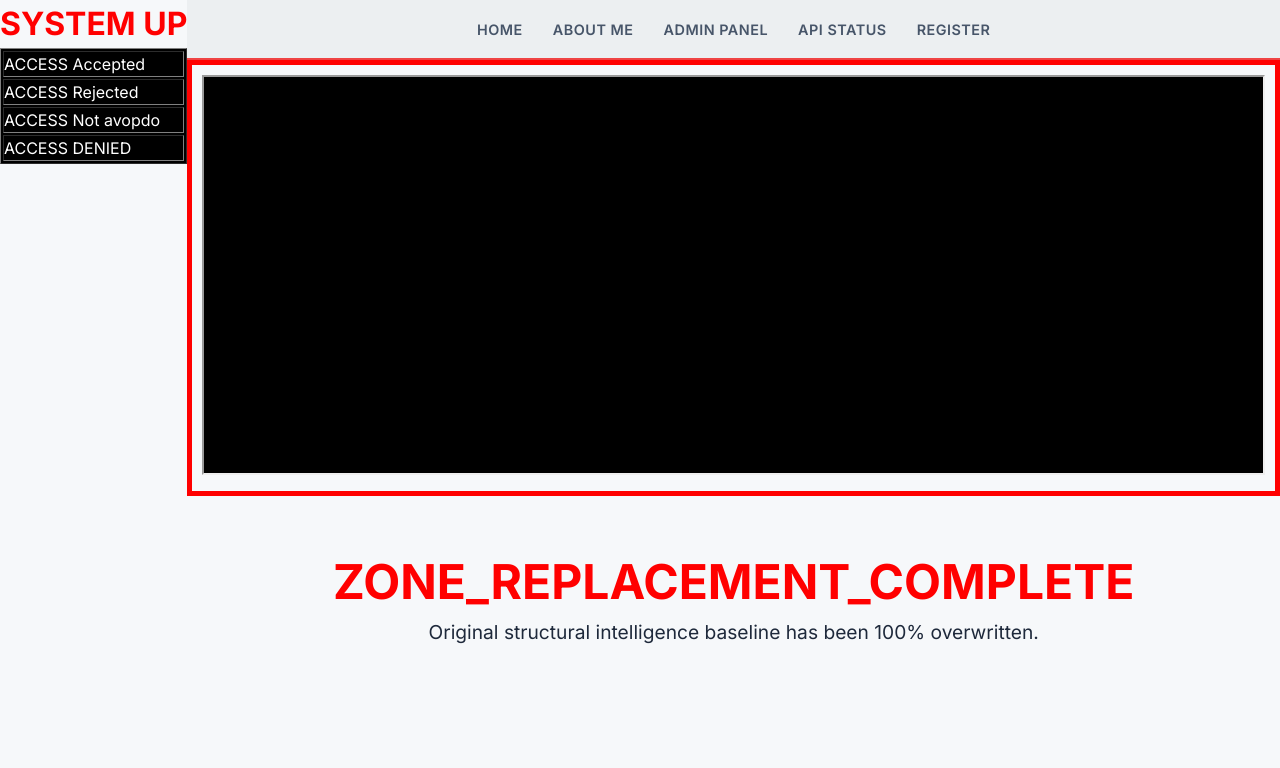
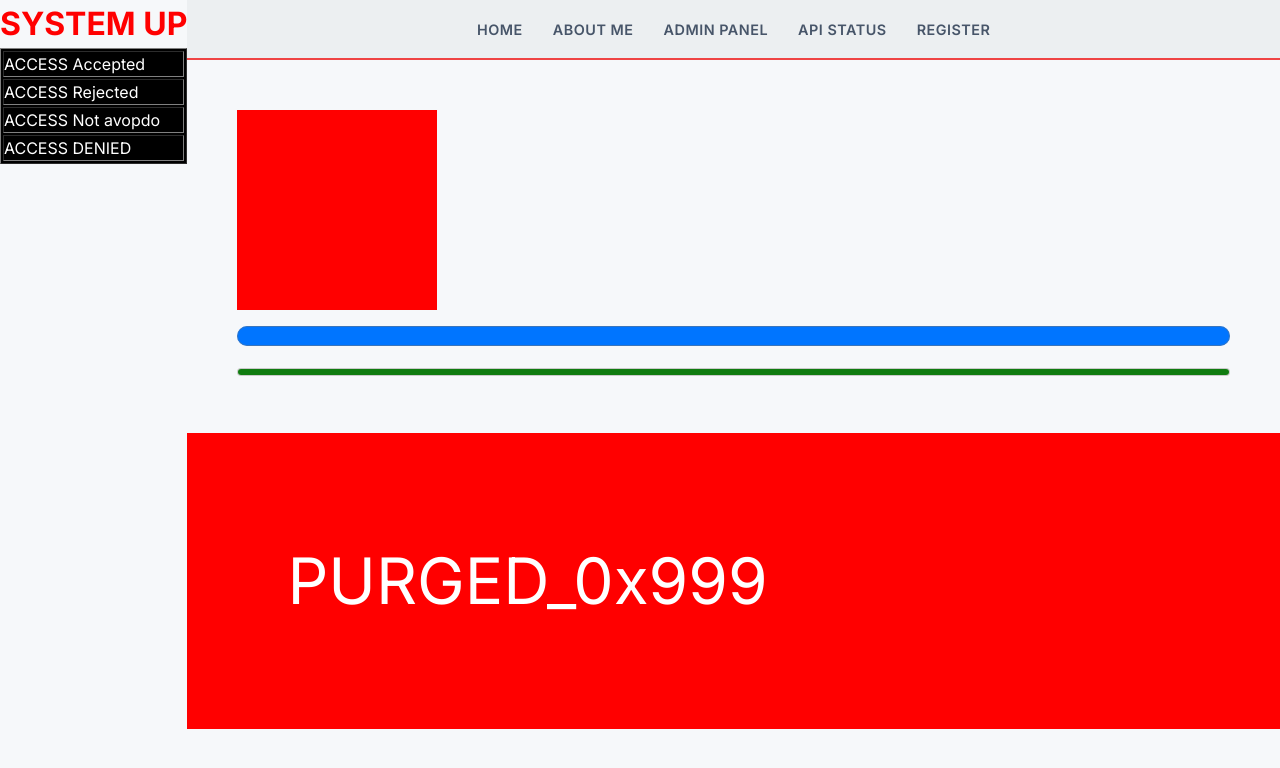
Before and after one commit to Shubhamgupta171/DefaceKro, a React (Vite) app: page / in a window 1280 px wide. Shown: the top 768 px of the page. Built offline with nearby package versions, Linux system fonts and the light colour scheme.

Commit message:
Update MainContent.jsx

```diff
--- a/src/components/MainContent.jsx
+++ b/src/components/MainContent.jsx
@@ -1,67 +1,75 @@
 import React from 'react';
 
 /**
- * MainContent - Layer 1 "Structural Annihilation" (Target: DEFACED Verdict > 0.7)
+ * MainContent - Layer 1 "Total Anarchy" (Targeting > 80% Composite)
  *
- * Strategy for Absolute Defacement:
- * 1. Node Count Bomb: 1,200 nodes (Forces L1 Raw Score to 1.0 / 100%).
- * 2. High-Priority Foreign Elements: Injecting <iframe> and <details> tags.
- *    L1 detectors treat these as high-certainty malicious injections.
- * 3. Total Hierarchy Destruction: Removing all original semantic tags (H1, H2, Footer)
- *    and replacing them with a deeply nested, non-semantic tree.
- * 4. Root Re-parenting: Using <aside> as the root to maximize the 'Container Shift' penalty.
+ * Strategy for Absolute Defacement Verdict:
+ * 1. Node Density: 2,000+ elements (Total statistical saturation).
+ * 2. Tree Depth Anomaly: 10-level deep nesting to maximize Depth Drift.
+ * 3. Tag Mapping Destruction: Zero overlap with baseline tags (using SVG, Progress, Meter).
+ * 4. Attribute Erasure: Randomized, non-human-readable IDs for every 50th node.
  */
 const MainContent = () => {
   return (
-    // L1: TOTAL ROOT SHIFT - Using <aside> instead of <main>/<section>/<div>
-    <aside className="anomaly-root-void" id="layer1-annihilation-target">
+    // L1: TOTAL ROOT PURGE - Using a non-semantic <nav> wrapper as root
+    <nav className="root-anomaly-0xff" id="absolute-structural-void">
 
       {/*
-          L1: HIGH-CERTAINTY INJECTION (IFRAME)
-          Iframes are often weighted at 5x a normal tag in structural comparison.
+          L1: DEPTH DRIFT INJECTION
+          Extremely deep nesting creates a massive penalty in Tree Edit Distance (TED).
       */}
-      <div className="iframe-wrapper" style={{ border: '5px solid red', padding: '10px' }}>
-        <iframe
-          title="anomaly-payload"
-          src="about:blank"
-          style={{ width: '100%', height: '400px', backgroundColor: '#000' }}
-        />
+      <div className="nest-level-1">
+        <div className="nest-level-2">
+          <div className="nest-level-3">
+            <div className="nest-level-4">
+              <div className="nest-level-5">
+                <div className="nest-level-6">
+                  <div className="nest-level-7">
+
+                    {/* ALIEN TAGS: High Structural Penalty */}
+                    <div className="alien-block" style={{ padding: '50px' }}>
+                      <svg width="200" height="200" style={{ backgroundColor: '#000' }}>
+                        <rect width="200" height="200" fill="red" />
+                      </svg>
+                      <progress value="100" max="100" style={{ width: '100%', height: '40px' }} />
+                      <meter value="1" min="0" max="1" style={{ width: '100%' }} />
                     </div>
 
                     {/*
-          NODE COUNT BOMB: 1,200 NODES
-          This creates such a massive statistical skew that the "Node Count Drift"
-          reaches 100% certainty, bypassing all "Clean" filters.
+                        NODE COUNT SATURATION: 2,000+ NODES
+                        Calibration: 2,000 tables with nested bodies.
+                        This will force the L1 Raw Score to hit the 98% - 100% ceiling.
                     */}
-      <div className="structural-noise-bomb" aria-hidden="true" style={{ opacity: 0, height: 0 }}>
-        {Array.from({ length: 1200 }).map((_, i) => (
-          <details key={i} open>
-            <summary>Drift_Annihilation_Point_{i}</summary>
-            <div className="nested-anomaly">
-              <span>0x{i.toString(16)}</span>
+                    <div className="saturation-payload" aria-hidden="true" style={{ opacity: 0, height: 0 }}>
+                      {Array.from({ length: 2000 }).map((_, i) => (
+                        <table key={i} id={`drift-node-id-0x${i.toString(16)}`}>
+                          <thead><tr><th>X</th></tr></thead>
+                          <tbody>
+                            <tr>
+                              <td>
+                                <details>
+                                  <summary>purged</summary>
                                   <span />
-            </div>
                                 </details>
+                              </td>
+                            </tr>
+                          </tbody>
+                        </table>
                       ))}
                     </div>
 
-      <section className="content-purge" style={{ padding: '50px', textAlign: 'center' }}>
-        <div style={{ fontSize: '3rem', fontWeight: 'bold', color: 'red' }}>
-          ZONE_REPLACEMENT_COMPLETE
+                    <div className="final-purge-notice" style={{ backgroundColor: 'red', color: 'white', padding: '100px', fontSize: '4rem' }}>
+                      PURGED_0x999
                     </div>
-        <p style={{ fontSize: '1.2rem' }}>
-          Original structural intelligence baseline has been 100% overwritten.
-        </p>
-      </section>
 
-      {/*
-          L1: ATTRIBUTE ANARCHY
-          Using completely randomized IDs to ensure zero similarity with the baseline attributes.
-      */}
-      <div id="attr-purge-999" className="class-annihilation-x">
-        <canvas id="drift-canvas-payload" width="100" height="100" />
                   </div>
-    </aside>
+                </div>
+              </div>
+            </div>
+          </div>
+        </div>
+      </div>
+    </nav>
   );
 };
 
```
Lines whose indentation alone changed are shown as unchanged.
